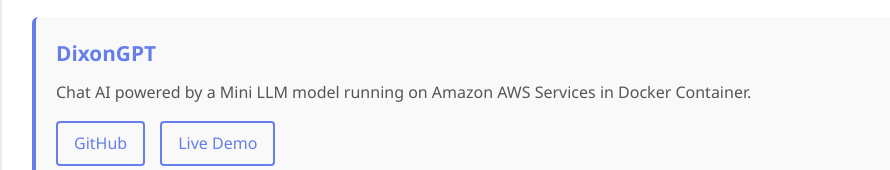
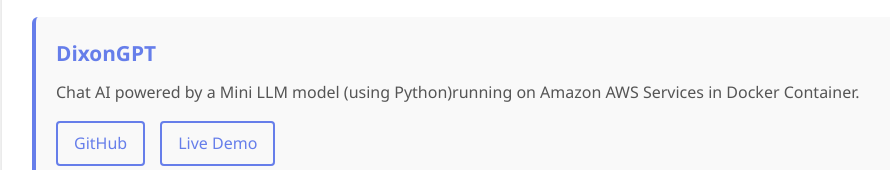
Before and after one commit to DixonJafet/Portfolio_website, a plain HTML site: page index.html in a window 1280 px wide. Shown: the part 1389-1559 px from the top of the page, without its empty margins (158-1048 px from the left). Drawn offline with Linux system fonts and the light colour scheme.

Commit message:
Update index.html

```diff
--- a/index.html
+++ b/index.html
@@ -63,7 +63,7 @@
 
         <div class="project-card">
           <h3>DixonGPT</h3>
-          <p>Chat AI powered by a Mini LLM model running on Amazon AWS Services in Docker Container.</p>
+          <p>Chat AI powered by a Mini LLM model (using Python)running on Amazon AWS Services in Docker Container.</p>
           <div class="project-links">
             <a href="https://github.com/DixonJafet/DixonGPT" target="_blank">GitHub</a>
             <a href="https://dixon-gpt.vercel.app" target="_blank">Live Demo</a>
```
